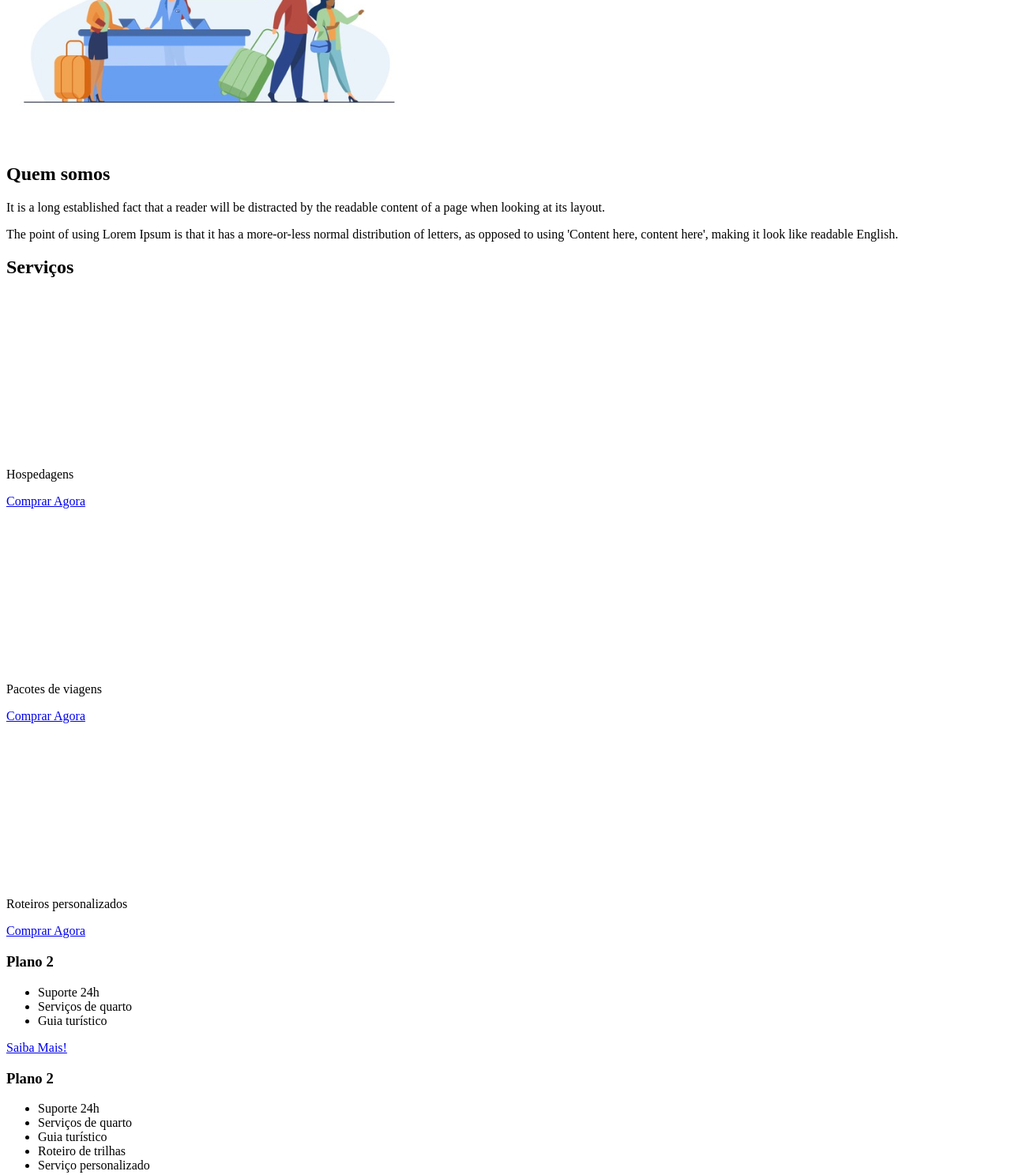
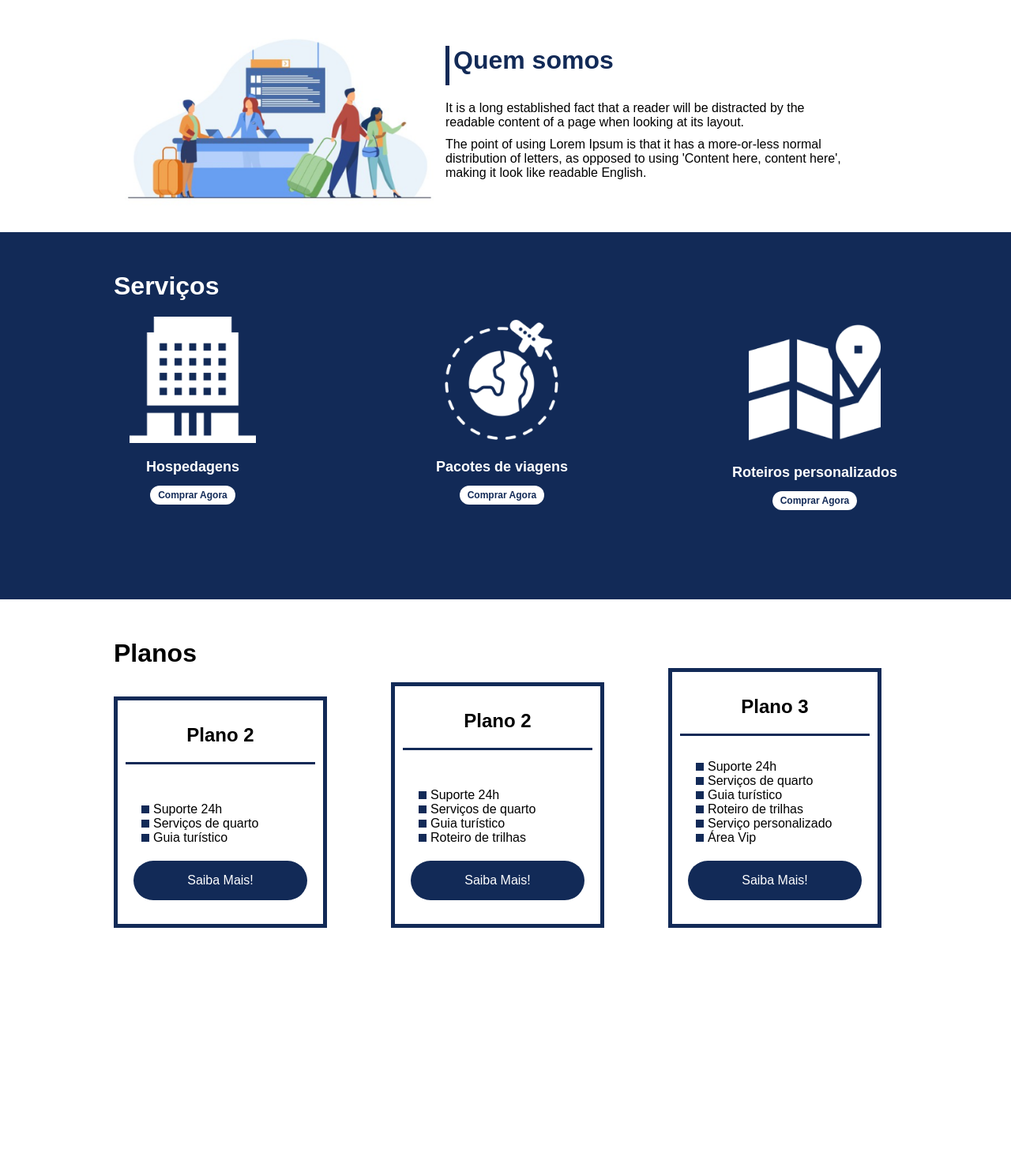
Before and after one commit to rodrigo-syan/Flexbox-DIO, a plain HTML site: page flex-projeto/index.html in a window 1280 px wide. Shown: the part 897-2385 px from the top of the page at 79% size. Drawn offline with Linux system fonts and the light colour scheme.

Commit message:
alterações durante a aula

```diff
--- a/flex-projeto/index.html
+++ b/flex-projeto/index.html
@@ -8,19 +8,21 @@
 </head>
 <body>
     <header>
-        <h1>FlexTurismos</h1>
-        <ul>
+        <div class="flex-container menu">
+            <div><h1>FlexTurismos</h1></div>
+            <ul class="list-items">
                 <li><a href="#quem-somos">Quem Somos</a></li>
                 <li><a href="#servicos">Serviços</a></li>
                 <li><a href="#planos">Planos</a></li>
+            </div>
         </ul>
     </header>
 
-    <div>
-        <div>
+    <div class="flex-container apresentacao">
+        <div class="texto-apresentacao">
             <h1>Flex <br>Turismos</h1>
             <p>O melhor serviço para você!</p>
-            <a href="">Saiba Mais!</a>
+            <a href="" class="btn">Saiba Mais!</a>
         </div>
 
         <div>
@@ -28,37 +30,38 @@
         </div>
     </div>
 
-    <div>
-        <div>
-            <img src="./images/1-quem-somos.png" alt="balcão de atendimento">
-        </div>
-
+    <div class="flex-container" id="quem-somos">
         <div>
             <h2>Quem somos</h2>
             <p>It is a long established fact that a reader will be distracted by the readable content of a page when looking at its layout. </p>
             <p>The point of using Lorem Ipsum is that it has a more-or-less normal distribution of letters, as opposed to using 'Content here, content here', making it look like readable English.</p>
         </div>
+        <div>
+            <img src="./images/1-quem-somos.png" alt="balcão de atendimento">
         </div>
 
-    <div>
+    </div>
+
+    <div class="container-externo">
+        <div class="flex-container" id="servicos">
             <div>
                 <h2>Serviços</h2>
             </div>
 
-        <div>
-            <div>
+            <div class="list-servicos">
+                <div class="item-servico">
                     <div><img src="./images/icon-2.png" alt="hospedagens"></div>
                     <p>Hospedagens</p>
                     <a href="#">Comprar Agora</a>
                 </div>
 
-            <div>
+                <div class="item-servico">
                     <div><img src="./images/icon-1.png" alt="pacote de viagens"></div>
                     <p>Pacotes de viagens</p>
                     <a href="#">Comprar Agora</a>
                 </div>
 
-            <div>
+                <div class="item-servico">
                     <div><img src="./images/icon-3.png" alt="roteiros personalizados"></div>
                     <p>Roteiros personalizados</p>
                     <a href="#">Comprar Agora</a>
@@ -66,32 +69,37 @@
 
             </div>
         </div>
+    </div>
 
-    <div>
+    <div class="flex-container" id="planos">
 
-        <div>
+        <div><h2>Planos</h2></div>
+
+        <div class="list-planos">
+           <div class="item-plano">
                 <h3>Plano 2</h3>
+                <br>
                 <ul>
                     <li>Suporte 24h</li>
                     <li>Serviços de quarto</li>
                     <li>Guia turístico</li>
                 </ul>
-            <a href="#">Saiba Mais!</a>
+                <a href="#" class="btn">Saiba Mais!</a>
             </div>
 
-        <div>
+            <div class="item-plano">
                 <h3>Plano 2</h3>
+                <br>
                 <ul>
                     <li>Suporte 24h</li>
                     <li>Serviços de quarto</li>
                     <li>Guia turístico</li>
                     <li>Roteiro de trilhas</li>
-                <li>Serviço personalizado</li>
                 </ul>
-            <a href="#">Saiba Mais!</a>
+                <a href="#" class="btn">Saiba Mais!</a>
             </div>
 
-        <div>
+            <div class="item-plano">
                 <h3>Plano 3</h3>
                 <ul>
                     <li>Suporte 24h</li>
@@ -101,7 +109,8 @@
                     <li>Serviço personalizado</li>
                     <li>Área Vip</li>
                 </ul>
-            <a href="#">Saiba Mais!</a>
+                <a href="#" class="btn">Saiba Mais!</a>
+           </div>
         </div>
     </div>
 
--- a/flex-projeto/style.css
+++ b/flex-projeto/style.css
@@ -0,0 +1,233 @@
+*{
+    margin: 0;
+    padding: 0;
+    font-family: 'Open Sans,', sans-serif;
+}
+
+ul{
+    list-style: none;
+    margin: 0;
+    padding: 0;
+}
+
+ul li a{
+    text-decoration: none;
+}
+
+div img{
+    display: block;
+    width: 100%;
+}
+
+.flex-container{
+    display: flex;
+    max-width:  992px;
+    margin: auto;
+    width: 100%;
+}
+
+header{
+    background-color: #122a57;
+    height: 100px;
+    display: flex;
+    align-items: center;
+    color: #fff;
+}
+
+header .list-items{
+    display: flex;
+    max-width: 260px;
+    width: 100%;
+    justify-content: space-between;
+    align-items: center;
+}
+
+.list-items li a{
+    color: #fff;
+}
+
+header .menu{
+    justify-content: space-between;
+}
+
+.apresentacao{
+    height: 100vh;
+    align-items: center;
+    justify-content: space-between;
+}
+
+.apresentacao .texto-apresentacao{
+    min-height: 200px;
+}
+
+.texto-apresentacao h1{
+    color: #122a57;
+    font-size: 48px;
+    margin-bottom: 10px;
+}
+
+.btn{
+    background-color: #122a57;
+    color: #fff;
+    text-align: center;
+    border-radius: 30px;
+    width: 220px;
+    display: block;
+    text-decoration: none;
+    height: 50px;
+    line-height: 50px;
+    margin-top: 10px;
+    margin-bottom: 10px;
+}
+
+#quem-somos{
+    flex-direction: row-reverse;
+    align-items: center;
+    justify-content: space-between;
+}
+
+#quem-somos h2{
+    font-size: 32px;
+    color: #122a57;
+    display: flex;
+    margin-bottom: 20px;
+}
+
+#quem-somos h2::before{
+    content: "";
+    height: 50px;
+    width: 5px;
+    margin-right: 5px;
+    background-color: #122a57;
+    position: relative;
+}
+
+#quem-somos p{
+    margin-bottom: 10px;
+    width: 90%;
+}
+
+#quem-somos img{
+    min-width: 420px;
+}
+
+.container-externo{
+    background-color: #122a57;
+    width: 100%;
+}
+
+#servicos{
+    flex-direction: column;
+    padding-top: 50px;
+    padding-bottom: 100px;
+}
+
+#servicos h2{
+    color: #fff;
+    font-size: 32px;
+    margin-bottom: 20px;
+}
+
+.list-servicos{
+    display: flex;
+    justify-content: space-between;
+}
+
+.list-servicos .item-servico{
+    text-align: center;
+}
+
+.item-servico a{
+    width: 220px;
+    background-color: #fff;
+    border-radius: 30px;
+    height: 50px;
+    text-align: center;
+    margin-top: 20px;
+    line-height: 50px;
+    padding: 5px 10px ;
+    color: #122a57;
+    font-size: 12px;
+    text-decoration: none;
+    font-weight: 700;
+}
+
+.item-servico p{
+    font-weight: 700;
+    font-size: 18px;
+    color: #fff;
+    margin-top: 20px;
+}
+
+.item-servico img{
+    width: 80%;
+    margin: auto;
+}
+
+#planos{
+    flex-direction: column;
+    min-height: 100vh;
+    padding-top: 50px;
+}
+
+#planos h2{
+    font-size: 32px;
+
+}
+
+.list-planos{
+    display: flex;
+    align-items: flex-end;
+    justify-content: space-between;
+}
+
+.item-plano{
+    flex: 1;
+    border: 5px solid #122a57;
+    margin-right: 20px;
+    padding: 10px;
+    max-width: 240px;
+}
+
+.item-plano .btn{
+    margin: auto;
+    margin-bottom: 20px;
+}
+
+.item-plano h3{
+    font-size: 24px;
+    display: flex;
+    flex-direction: column;
+    text-align: center;
+    margin-top: 20px;
+}
+
+.item-plano h3::after{
+    content: "";
+    background-color: #122a57;
+    width: 100%;
+    height: 3px;
+    margin-top: 20px;
+    margin-bottom: 20px;
+}
+
+.item-plano ul{
+    padding: 10px 20px;
+    display: flex;
+    flex-direction: column;
+    margin-bottom: 10px;
+}
+
+.item-plano ul li{
+    display: flex;
+    flex-wrap: nowrap;
+    align-items: center;
+}
+
+.item-plano ul li::before{
+    content: "";
+    width: 10px;
+    height: 10px;
+    background-color: #122a57;
+    margin-right: 5px;
+}
```
Lines whose indentation alone changed are shown as unchanged.
